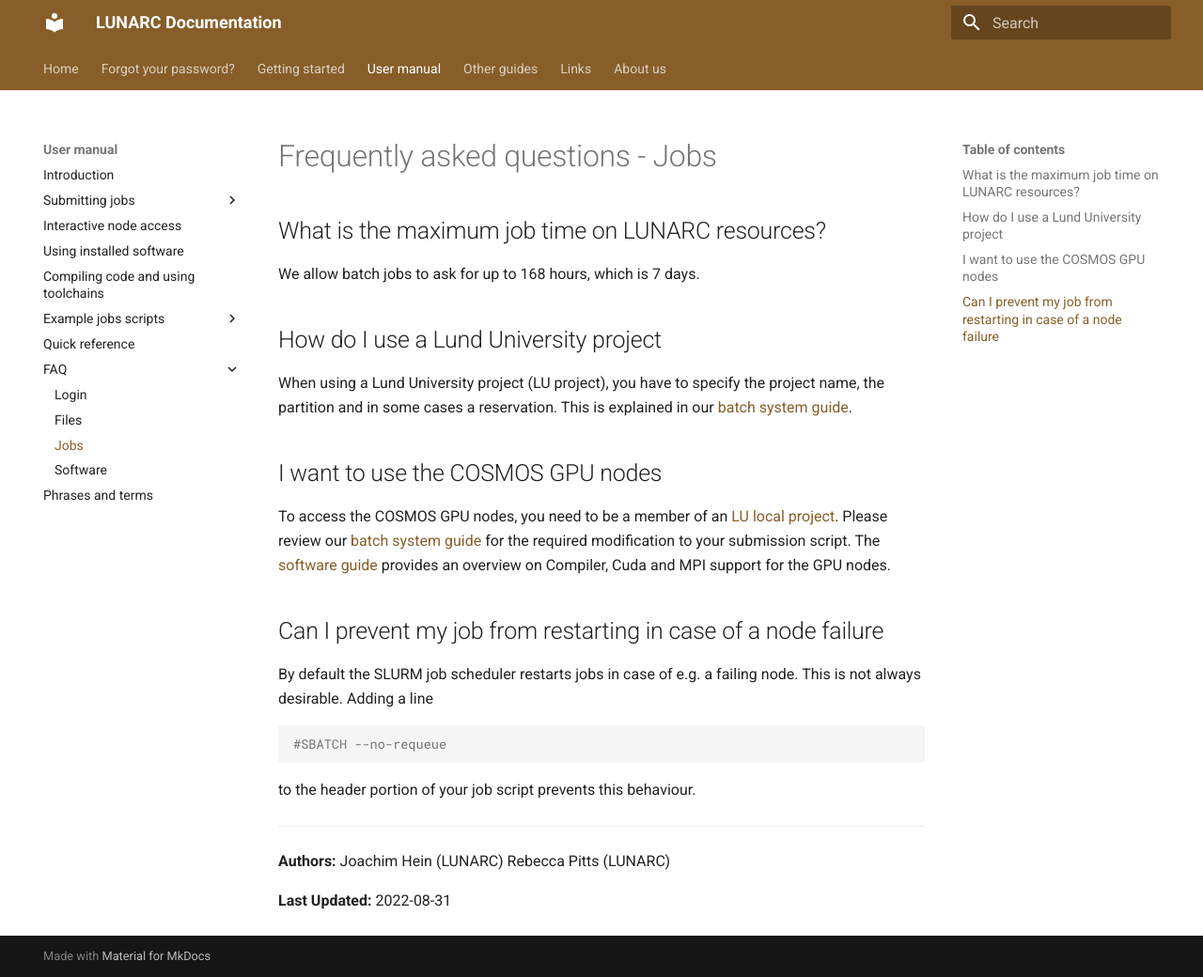
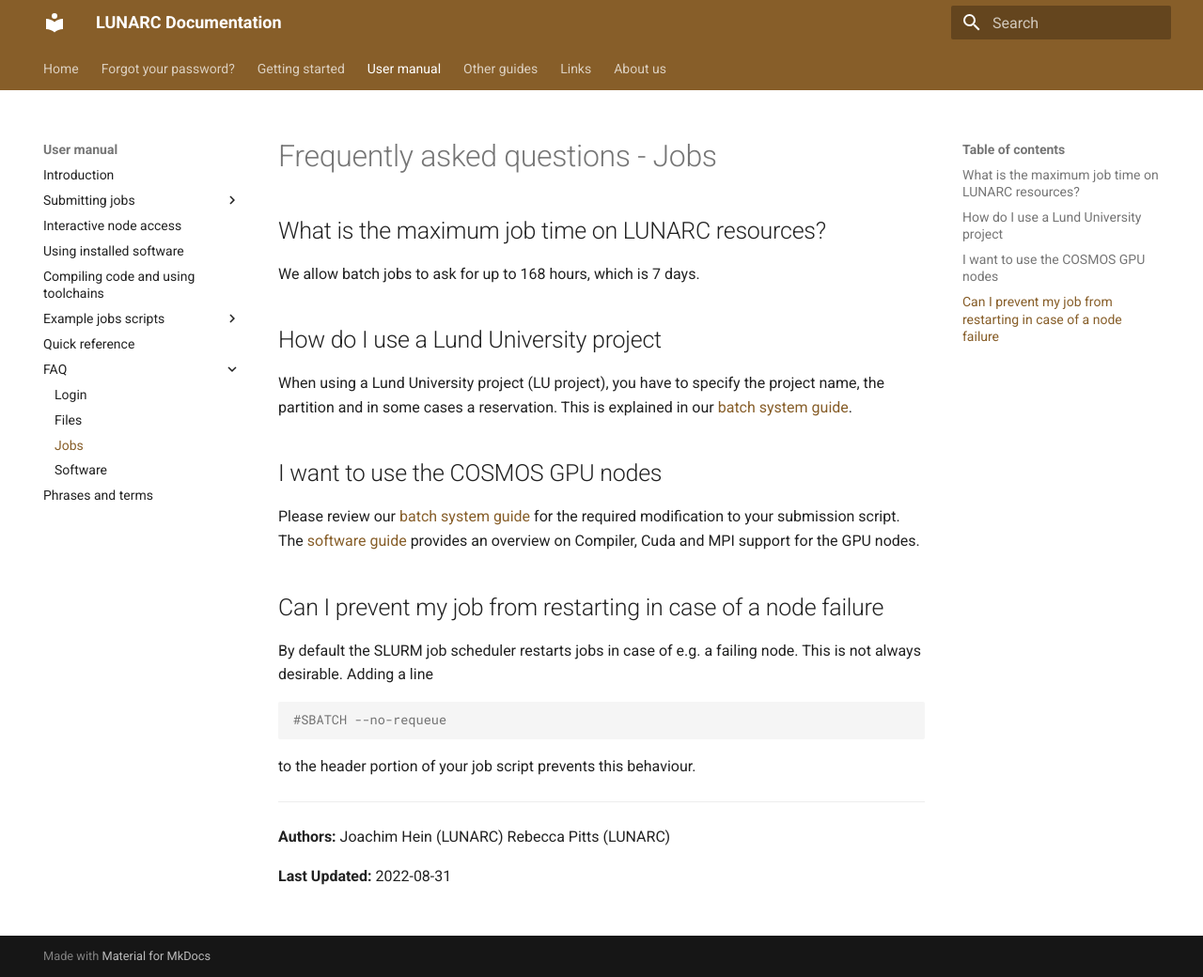
Before and after one commit to lunarc/lunarc_docs, an MkDocs documentation site: the page built from docs/manual/faq/manual_faq_jobs.md, in a window 1280 px wide and 1040 px high. Shown: the whole window at 94% size. Built offline with MkDocs 1.6.1 and Material for MkDocs 9.7.7, drawn with Linux system fonts in a browser that asks for light colours; comment, search, counter and statistics services are not loaded.

```diff
--- a/docs/manual/faq/manual_faq_jobs.md
+++ b/docs/manual/faq/manual_faq_jobs.md
@@ -10,7 +10,7 @@
 
 ## I want to use the COSMOS GPU nodes
 
-To access the COSMOS GPU nodes, you need to be a member of an [LU local project](https://supr.snic.se/round/2020locallu/). Please review our [batch system guide](https://lunarc-documentation.readthedocs.io/en/latest/manual/submitting_jobs/manual_specifying_requirements/#accessing-gpus-in-the-lu-partition) for the required modification to your submission script.  The [software guide](https://lunarc-documentation.readthedocs.io/en/latest/manual/manual_modules_toolchains/#cuda-based-toolchains-for-gpu-nodes) provides an overview on Compiler, Cuda and MPI support for the GPU nodes.
+Please review our [batch system guide](https://lunarc-documentation.readthedocs.io/en/latest/manual/submitting_jobs/manual_specifying_requirements/#accessing-gpus) for the required modification to your submission script.  The [software guide](https://lunarc-documentation.readthedocs.io/en/latest/manual/manual_modules_toolchains/#cuda-based-toolchains-for-gpu-nodes) provides an overview on Compiler, Cuda and MPI support for the GPU nodes.
 
 ## Can I prevent my job from restarting in case of a node failure
 
```
Also changed, not shown: docs/manual/submitting_jobs/manual_specifying_requirements.md (+1 -1 lines).
